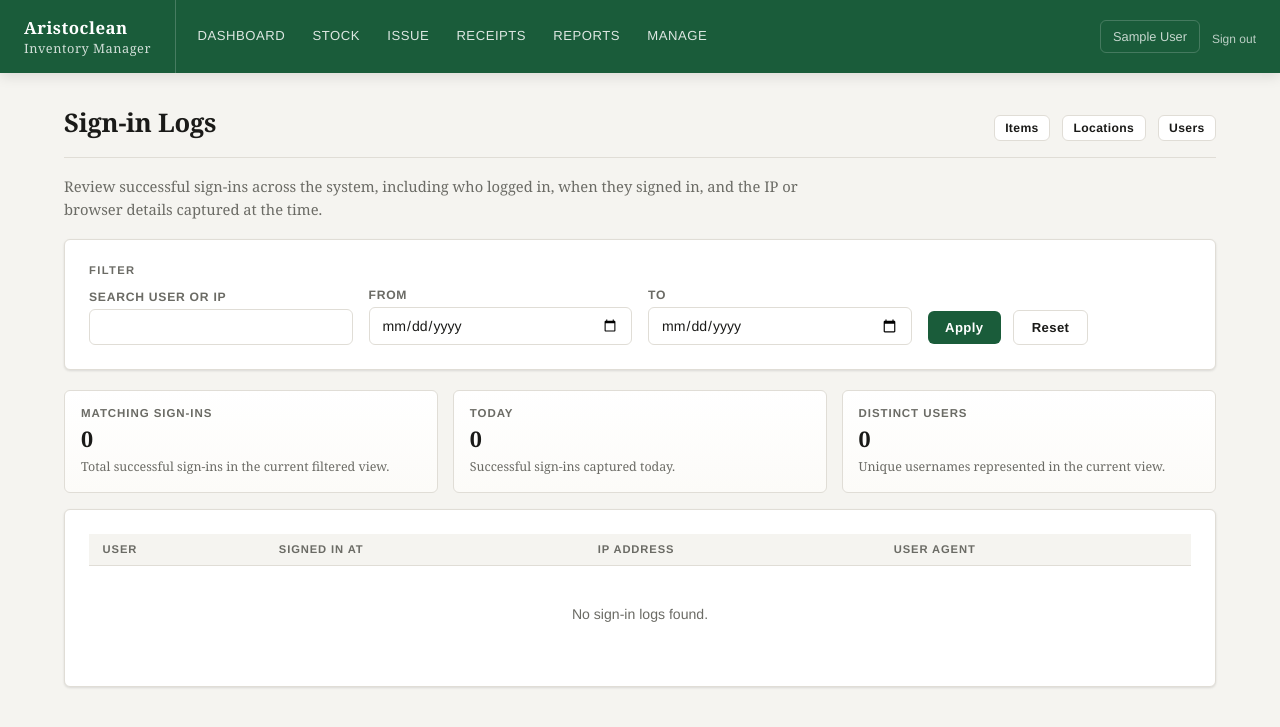
After one commit to Otycadet/aristoclean, a Django app: page /manage/sign-ins/ in a window 1280 px wide. The commit adds this page. Shown: the top 727 px of the page. Run offline with Django 5.2, Linux system fonts and the light colour scheme; the visitor is signed in with stand-in values (Sample User, id 1); data that the repository does not hold is empty.

Commit message:
Update logs

```diff
--- a/inventory/forms.py
+++ b/inventory/forms.py
@@ -136,6 +136,20 @@ class ReceiptFilterForm(forms.Form):
             (loc.name, loc.name)
             for loc in Location.objects.order_by("name")
         ]
+
+
+class SignInLogFilterForm(forms.Form):
+    q = forms.CharField(required=False, max_length=255, label="Search user or IP")
+    date_from = forms.DateField(
+        required=False,
+        widget=forms.DateInput(attrs={"type": "date"}),
+        label="From",
+    )
+    date_to = forms.DateField(
+        required=False,
+        widget=forms.DateInput(attrs={"type": "date"}),
+        label="To",
+    )
 
 
 class StockAdjustmentForm(forms.ModelForm):
--- a/inventory/urls.py
+++ b/inventory/urls.py
@@ -33,6 +33,7 @@ urlpatterns = [
     path("manage/items/", views.manage_items, name="manage_items"),
     path("manage/locations/", views.manage_locations, name="manage_locations"),
     path("manage/users/", views.manage_users, name="manage_users"),
+    path("manage/sign-ins/", views.sign_in_logs, name="sign_in_logs"),
 
     # API helpers
     path("api/item-stock/<str:item_name>/",
--- a/inventory/views.py
+++ b/inventory/views.py
@@ -21,11 +21,12 @@ from .forms import (
     ReceiptFilterForm,
     ReceiptVoidForm,
     ReportFilterForm,
+    SignInLogFilterForm,
     StockAdjustmentForm,
     UserCreateForm,
     UserUpdateForm,
 )
-from .models import DistributionLine, IssueBatch, Item, Location, StockAdjustment, StockEntry, UserProfile
+from .models import DistributionLine, IssueBatch, Item, Location, SignInLog, StockAdjustment, StockEntry, UserProfile
 from .permissions import (
     admin_required,
     can_create_users,
@@ -786,6 +787,45 @@ def manage_users(request):
 
 
 @login_required
+@admin_required
+def sign_in_logs(request):
+    form = SignInLogFilterForm(request.GET or None)
+    logs = SignInLog.objects.select_related("user")
+
+    if form.is_valid():
+        q = (form.cleaned_data.get("q") or "").strip()
+        date_from = form.cleaned_data.get("date_from")
+        date_to = form.cleaned_data.get("date_to")
+
+        if q:
+            logs = logs.filter(
+                Q(username_snapshot__icontains=q)
+                | Q(user__username__icontains=q)
+                | Q(ip_address__icontains=q)
+                | Q(user_agent__icontains=q)
+            )
+        if date_from:
+            logs = logs.filter(signed_in_at__date__gte=date_from)
+        if date_to:
+            logs = logs.filter(signed_in_at__date__lte=date_to)
+
+    paginator = Paginator(logs.order_by("-signed_in_at", "-id"), 50)
+    page_obj = paginator.get_page(request.GET.get("page"))
+    summary_logs = logs
+
+    return render(request, "inventory/sign_in_logs.html", {
+        "form": form,
+        "page_obj": page_obj,
+        "logs": page_obj.object_list,
+        "log_summary": {
+            "total": summary_logs.count(),
+            "today": summary_logs.filter(signed_in_at__date=timezone.localdate()).count(),
+            "unique_users": summary_logs.values("username_snapshot").distinct().count(),
+        },
+    })
+
+
+@login_required
 def item_stock_api(request, item_name):
     try:
         item = annotate_item_stock(Item.objects.filter(name__iexact=item_name)).get()
--- a/templates/inventory/manage_items.html
+++ b/templates/inventory/manage_items.html
@@ -6,6 +6,7 @@
   <div style="display:flex;gap:0.75rem;">
     <a href="{% url 'manage_locations' %}" class="btn btn-secondary btn-sm">Locations</a>
     <a href="{% url 'manage_users' %}" class="btn btn-secondary btn-sm">Users</a>
+    <a href="{% url 'sign_in_logs' %}" class="btn btn-secondary btn-sm">Sign-ins</a>
   </div>
 </div>
 
--- a/templates/inventory/manage_locations.html
+++ b/templates/inventory/manage_locations.html
@@ -6,6 +6,7 @@
   <div style="display:flex;gap:0.75rem;">
     <a href="{% url 'manage_items' %}" class="btn btn-secondary btn-sm">Items</a>
     <a href="{% url 'manage_users' %}" class="btn btn-secondary btn-sm">Users</a>
+    <a href="{% url 'sign_in_logs' %}" class="btn btn-secondary btn-sm">Sign-ins</a>
   </div>
 </div>
 
--- a/templates/inventory/manage_users.html
+++ b/templates/inventory/manage_users.html
@@ -6,6 +6,7 @@
   <div style="display:flex;gap:0.75rem;">
     <a href="{% url 'manage_items' %}" class="btn btn-secondary btn-sm">Items</a>
     <a href="{% url 'manage_locations' %}" class="btn btn-secondary btn-sm">Locations</a>
+    <a href="{% url 'sign_in_logs' %}" class="btn btn-secondary btn-sm">Sign-ins</a>
   </div>
 </div>
 
--- /dev/null
+++ b/templates/inventory/sign_in_logs.html
@@ -0,0 +1,150 @@
+{% extends "base.html" %}
+{% block title %}Sign-in Logs - Aristoclean{% endblock %}
+{% block extra_head %}
+<style>
+  .page-copy {
+    margin: -0.65rem 0 1.1rem;
+    max-width: 780px;
+    color: var(--muted);
+    font-size: 0.92rem;
+    line-height: 1.55;
+  }
+
+  .summary-grid {
+    display: grid;
+    grid-template-columns: repeat(auto-fit, minmax(170px, 1fr));
+    gap: 0.9rem;
+    margin-bottom: 1rem;
+  }
+
+  .summary-card {
+    padding: 1rem;
+    border: 1px solid var(--border);
+    border-radius: var(--radius);
+    background: linear-gradient(180deg, #fff 0%, #fcfbf8 100%);
+  }
+
+  .summary-kicker {
+    font-size: 0.72rem;
+    text-transform: uppercase;
+    letter-spacing: 0.08em;
+    color: var(--muted);
+    font-family: "Helvetica Neue", Arial, sans-serif;
+    font-weight: 700;
+  }
+
+  .summary-value {
+    margin-top: 0.35rem;
+    font-size: 1.35rem;
+    font-weight: 700;
+    font-variant-numeric: tabular-nums;
+  }
+
+  .summary-note {
+    margin-top: 0.3rem;
+    color: var(--muted);
+    font-size: 0.78rem;
+    line-height: 1.4;
+  }
+
+  .user-agent {
+    max-width: 360px;
+    color: var(--muted);
+    font-size: 0.8rem;
+    line-height: 1.4;
+    word-break: break-word;
+  }
+</style>
+{% endblock %}
+{% block content %}
+<div class="page-header">
+  <h1>Sign-in Logs</h1>
+  <div style="display:flex;gap:0.75rem;">
+    <a href="{% url 'manage_items' %}" class="btn btn-secondary btn-sm">Items</a>
+    <a href="{% url 'manage_locations' %}" class="btn btn-secondary btn-sm">Locations</a>
+    <a href="{% url 'manage_users' %}" class="btn btn-secondary btn-sm">Users</a>
+  </div>
+</div>
+<p class="page-copy">Review successful sign-ins across the system, including who logged in, when they signed in, and the IP or browser details captured at the time.</p>
+
+<div class="card">
+  <div class="card-title">Filter</div>
+  <form method="get" class="form-row" style="align-items:end;">
+    <div class="form-group" style="margin-bottom:0;">
+      <label>{{ form.q.label }}</label>
+      {{ form.q }}
+    </div>
+    <div class="form-group" style="margin-bottom:0;">
+      <label>{{ form.date_from.label }}</label>
+      {{ form.date_from }}
+    </div>
+    <div class="form-group" style="margin-bottom:0;">
+      <label>{{ form.date_to.label }}</label>
+      {{ form.date_to }}
+    </div>
+    <div class="toolbar">
+      <button type="submit" class="btn btn-primary">Apply</button>
+      <a href="{% url 'sign_in_logs' %}" class="btn btn-secondary">Reset</a>
+    </div>
+  </form>
+</div>
+
+<div class="summary-grid">
+  <div class="summary-card">
+    <div class="summary-kicker">Matching Sign-ins</div>
+    <div class="summary-value">{{ log_summary.total }}</div>
+    <div class="summary-note">Total successful sign-ins in the current filtered view.</div>
+  </div>
+  <div class="summary-card">
+    <div class="summary-kicker">Today</div>
+    <div class="summary-value">{{ log_summary.today }}</div>
+    <div class="summary-note">Successful sign-ins captured today.</div>
+  </div>
+  <div class="summary-card">
+    <div class="summary-kicker">Distinct Users</div>
+    <div class="summary-value">{{ log_summary.unique_users }}</div>
+    <div class="summary-note">Unique usernames represented in the current view.</div>
+  </div>
+</div>
+
+<div class="card">
+  <div class="table-wrap">
+    <table>
+      <thead>
+        <tr>
+          <th>User</th>
+          <th>Signed In At</th>
+          <th>IP Address</th>
+          <th>User Agent</th>
+        </tr>
+      </thead>
+      <tbody>
+        {% for log in logs %}
+        <tr>
+          <td><strong>{{ log.username_snapshot }}</strong></td>
+          <td>{{ log.signed_in_at|date:"Y-m-d H:i:s" }}</td>
+          <td>{{ log.ip_address|default:"-" }}</td>
+          <td><div class="user-agent">{{ log.user_agent|default:"-" }}</div></td>
+        </tr>
+        {% empty %}
+        <tr>
+          <td colspan="4" style="text-align:center;padding:2.5rem;color:var(--muted)">No sign-in logs found.</td>
+        </tr>
+        {% endfor %}
+      </tbody>
+    </table>
+  </div>
+
+  {% if page_obj and page_obj.paginator.num_pages > 1 %}
+  <div class="pagination">
+    {% if page_obj.has_previous %}
+    <a class="btn btn-secondary btn-sm" href="?{{ request.GET.urlencode }}&page={{ page_obj.previous_page_number }}">Previous</a>
+    {% endif %}
+    <span>Page {{ page_obj.number }} of {{ page_obj.paginator.num_pages }}</span>
+    {% if page_obj.has_next %}
+    <a class="btn btn-secondary btn-sm" href="?{{ request.GET.urlencode }}&page={{ page_obj.next_page_number }}">Next</a>
+    {% endif %}
+  </div>
+  {% endif %}
+</div>
+{% endblock %}
```
Also changed, not shown: inventory/admin.py (+8 -1 lines), inventory/models.py (+20 -0 lines), inventory/signals.py (+21 -2 lines), inventory/tests.py (+31 -1 lines), inventory/migrations/0006_signinlog.py (added).
